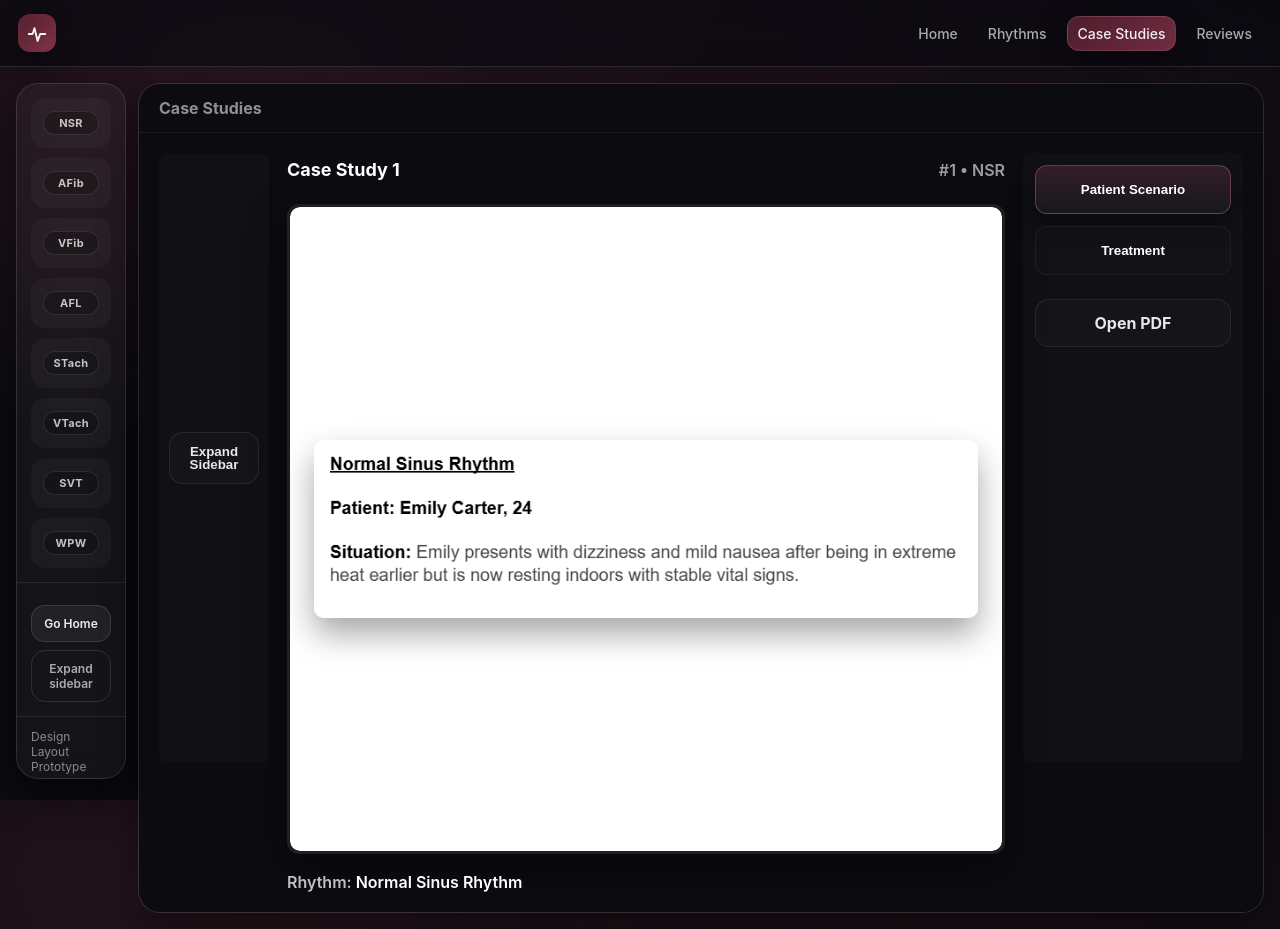
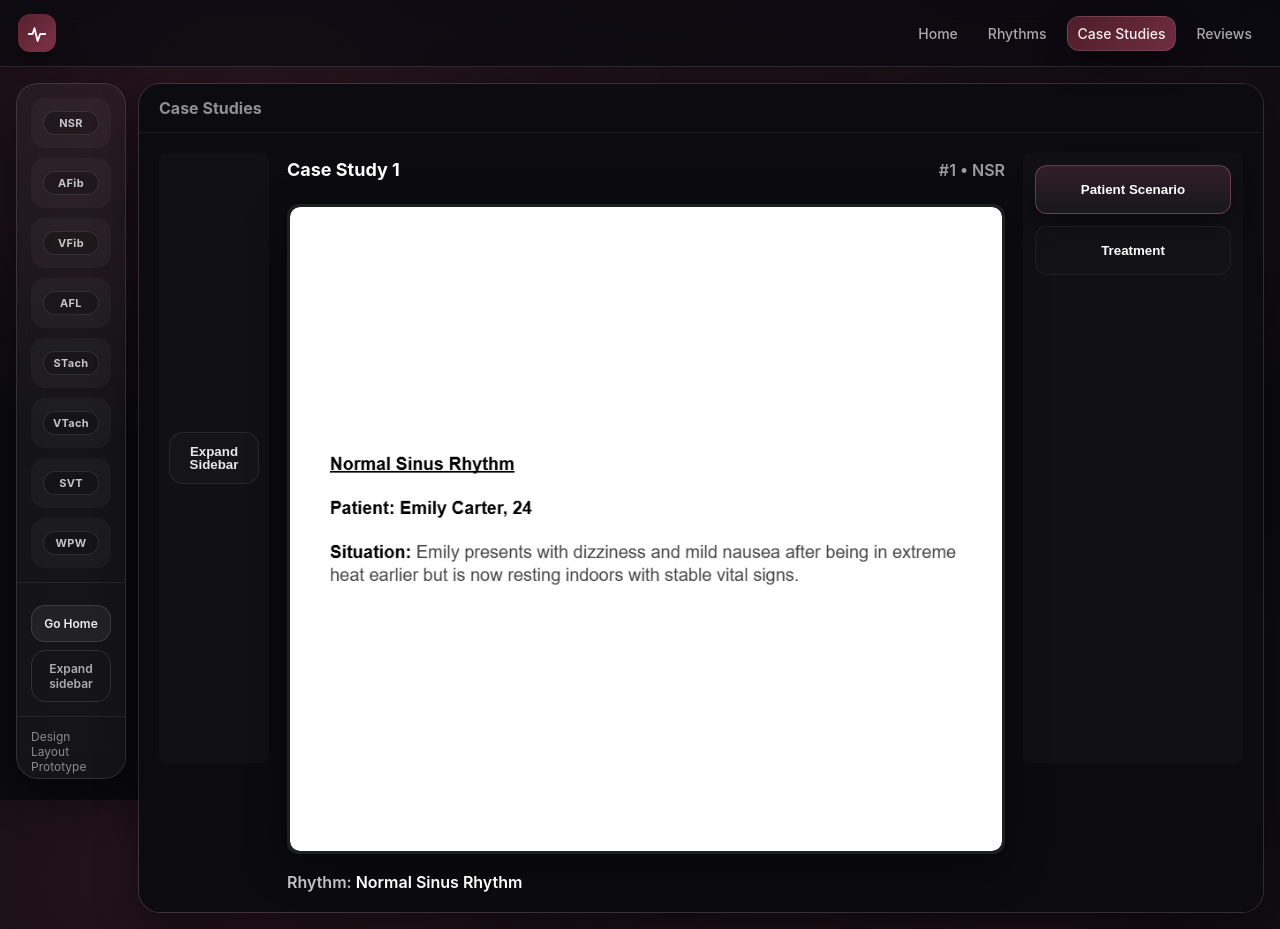
Before and after one commit to vinayramasamy1/Cardiac-Simulation-React, a React (Vite) app: page /case-studies in a window 1280 px wide. Built offline with nearby package versions, Linux system fonts and the light colour scheme.

Commit message:
Removed pdf button

```diff
--- a/src/pages/CaseStudies.jsx
+++ b/src/pages/CaseStudies.jsx
@@ -1,10 +1,6 @@
 // src/pages/CaseStudies.jsx
 import React, { useMemo, useState } from "react";
 import { RHYTHMS } from "../data/rhythms.js";
-
-function rhythmToPdfPath(rhythmId) {
-  return `/assets/case-studies/${rhythmId}.pdf`;
-}
 
 function rhythmToScenarioPath(rhythmId) {
   return `/assets/casestudypngs/${rhythmId}-scenario.png`;
@@ -21,7 +17,6 @@ export default function CaseStudies() {
       title: `Case Study ${idx + 1}`,
       rhythmName: r.name,
       meta: `#${idx + 1} • ${r.tag}`,
-      pdf: rhythmToPdfPath(r.id),
       scenarioImage: rhythmToScenarioPath(r.id),
       treatmentImage: rhythmToTreatmentPath(r.id),
     }));
@@ -45,7 +40,7 @@ export default function CaseStudies() {
   const hasScenarioImage = loadedImages[active.scenarioImage] === true;
   const hasTreatmentImage = loadedImages[active.treatmentImage] === true;
 
-  const defaultView = hasScenarioImage ? "scenario" : "pdf";
+  const defaultView = hasScenarioImage ? "scenario" : "treatment";
   const resolvedView = hoveredView || lockedView || defaultView;
 
   const handleCaseChange = (idx) => {
@@ -58,6 +53,7 @@ export default function CaseStudies() {
     if (resolvedView === "scenario") {
       if (hasScenarioImage) {
         return (
+          <div className="cs-view-content">
             <div className="cs-media-wrap">
               <img
                 className="cs-media-image"
@@ -65,13 +61,16 @@ export default function CaseStudies() {
                 alt={`${active.rhythmName} patient scenario`}
               />
             </div>
+          </div>
         );
       }
 
       return (
+        <div className="cs-view-content">
           <div className="cs-view-placeholder">
             Add this file to enable Patient Scenario:
             <span>{active.scenarioImage}</span>
+          </div>
         </div>
       );
     }
@@ -79,6 +78,7 @@ export default function CaseStudies() {
     if (resolvedView === "treatment") {
       if (hasTreatmentImage) {
         return (
+          <div className="cs-view-content">
             <div className="cs-media-wrap">
               <img
                 className="cs-media-image"
@@ -86,23 +86,24 @@ export default function CaseStudies() {
                 alt={`${active.rhythmName} treatment visualization`}
               />
             </div>
-        );
-      }
-
-      return (
-        <div className="cs-view-placeholder">
-          Add this file to enable Treatment:
-          <span>{active.treatmentImage}</span>
           </div>
         );
       }
 
       return (
-      <iframe
-        title={`${active.title} PDF`}
-        src={`${active.pdf}#zoom=page-width`}
-        className="cs-pdf-frame"
-      />
+        <div className="cs-view-content">
+          <div className="cs-view-placeholder">
+            Add this file to enable Treatment:
+            <span>{active.treatmentImage}</span>
+          </div>
+        </div>
+      );
+    }
+
+    return (
+      <div className="cs-view-content">
+        <div className="cs-view-placeholder">Select a section to begin</div>
+      </div>
     );
   };
 
@@ -194,15 +195,6 @@ export default function CaseStudies() {
           >
             Treatment
           </button>
-
-          <a
-            className="cs-btn cs-btn--pdf"
-            href={active.pdf}
-            target="_blank"
-            rel="noreferrer"
-          >
-            Open PDF
-          </a>
         </aside>
       </div>
     </div>
--- a/src/styles/case-studies.css
+++ b/src/styles/case-studies.css
@@ -158,13 +158,24 @@
   box-shadow: 0 14px 40px rgba(0,0,0,0.35);
 }
 
-.cs-pdf-frame{
-  width:100%;
-  height:100%;
-  border:none;
+.cs-view-content {
+  width: 100%;
+  height: 100%;
+  animation: csFadeIn 0.22s ease;
 }
 
-.cs-media-wrap {
+@keyframes csFadeIn {
+  from {
+    opacity: 0;
+    transform: scale(0.985);
+  }
+  to {
+    opacity: 1;
+    transform: scale(1);
+  }
+}
+
+.cs-media-wrap{
   width:100%;
   height:100%;
   display:flex;
@@ -181,9 +192,31 @@
   width:auto;
   height:auto;
   object-fit:contain;
-  border-radius:10px;
-  box-shadow: 0 16px 32px rgba(0,0,0,0.35);
+  border-radius:6px;
+  box-shadow:none;
   display:block;
+}
+
+.cs-view-placeholder {
+  width: 100%;
+  max-width: 760px;
+  padding: 28px 32px;
+  border-radius: 16px;
+  background: rgba(255,255,255,0.04);
+  border: 1px solid rgba(255,255,255,0.08);
+  color: rgba(255,255,255,0.82);
+  font-weight: 600;
+  line-height: 1.6;
+  text-align: center;
+  box-shadow: 0 18px 40px rgba(0,0,0,0.28);
+}
+
+.cs-view-placeholder span {
+  display: block;
+  margin-top: 10px;
+  color: white;
+  font-weight: 700;
+  word-break: break-word;
 }
 
 .cs-rhythm-line{
@@ -231,12 +264,6 @@
   background: linear-gradient(180deg, rgba(120, 61, 78, 0.34), rgba(255,255,255,0.03));
   border-color: rgba(182, 107, 131, 0.45);
   box-shadow: 0 10px 22px rgba(0,0,0,0.35);
-}
-
-.cs-btn--pdf{
-  margin-top:12px;
-  width:100%;
-  min-height:48px;
 }
 
 .cs-app.cs-collapsed .cs-layout{
@@ -295,25 +322,3 @@
     height:60vh;
   }
 }
-
-.cs-view-placeholder {
-  width: 100%;
-  max-width: 760px;
-  padding: 28px 32px;
-  border-radius: 16px;
-  background: rgba(255,255,255,0.04);
-  border: 1px solid rgba(255,255,255,0.08);
-  color: rgba(255,255,255,0.82);
-  font-weight: 600;
-  line-height: 1.6;
-  text-align: center;
-  box-shadow: 0 18px 40px rgba(0,0,0,0.28);
-}
-
-.cs-view-placeholder span {
-  display: block;
-  margin-top: 10px;
-  color: white;
-  font-weight: 700;
-  word-break: break-word;
-}
```
Lines whose indentation alone changed are shown as unchanged.
